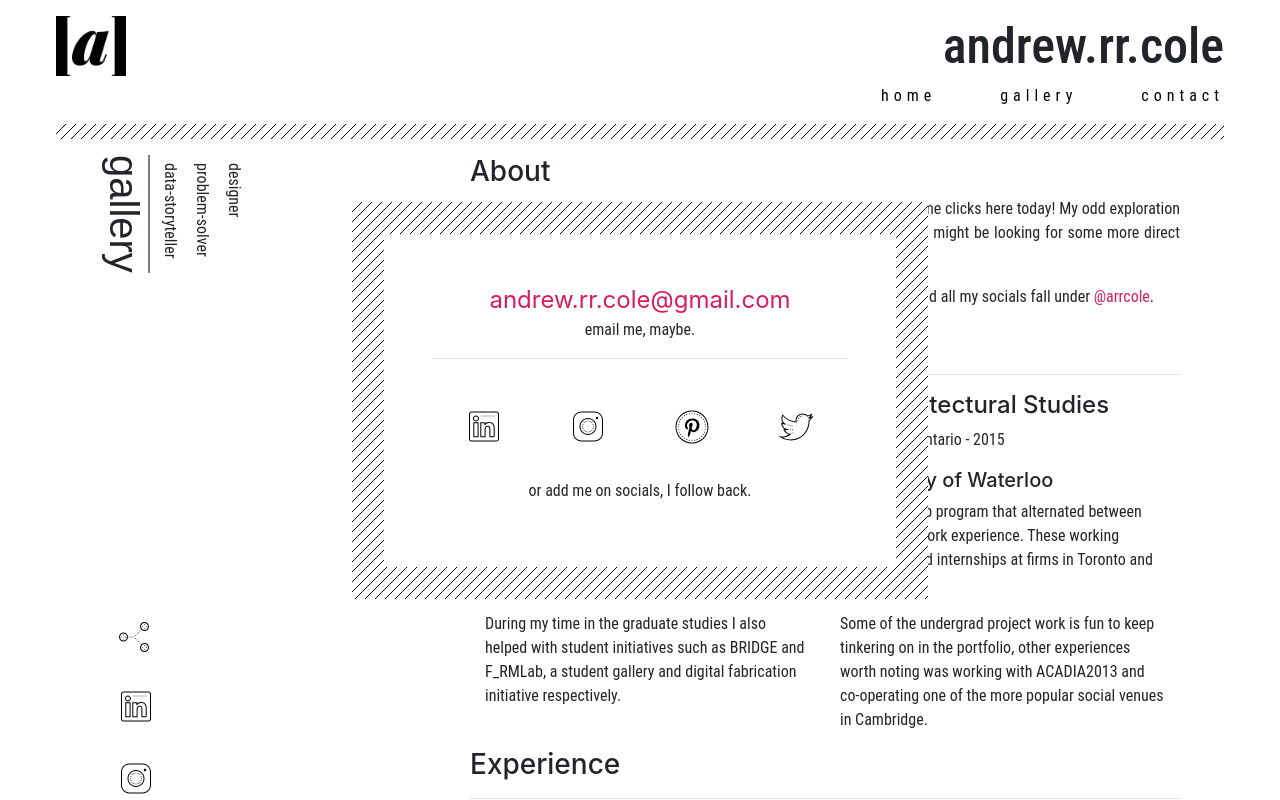
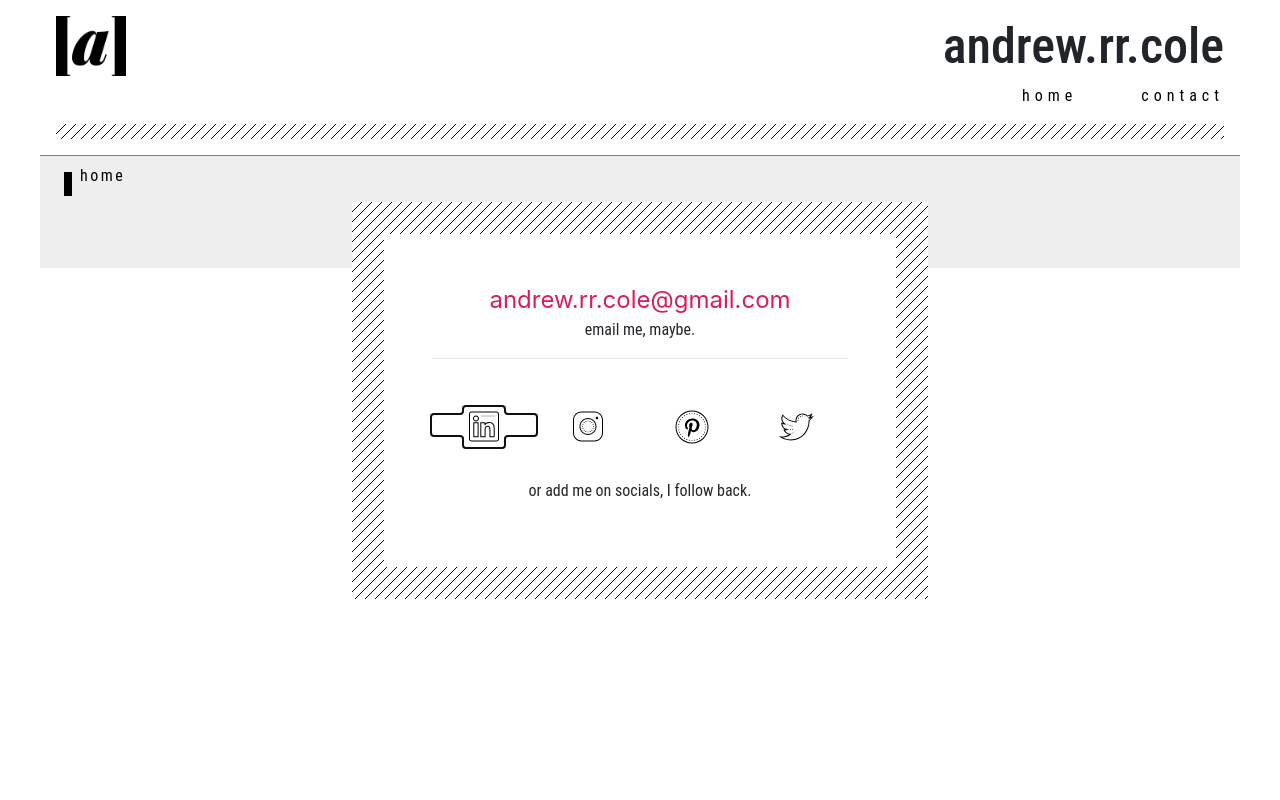
Before and after one commit to repcoleslaw/portfolio-2020, a React (Create React App) app: page /gallery in a window 1280 px wide. Both pictures are taken after a click on the item "contact". Shown: the top 800 px of the page. Built offline with nearby package versions, Linux system fonts and the light colour scheme.

Commit message:
firebase build 1 sans resume

```diff
--- a/src/App.js
+++ b/src/App.js
@@ -43,7 +43,7 @@ class App extends Component {
                     <div className="nav-bottom">
                       <ul id="sub-menu">
                         <li><Link to={'/'} className="nav-link">home</Link></li>
-                        <li><Link to={'/gallery'} className="nav-link">gallery</Link></li>
+                        {/* <li><Link to={'/gallery'} className="nav-link">gallery</Link></li> */}
                         <Popup trigger={<li className="nav-link">contact</li>}
                               modal
                               closeOnDocumentClick>
@@ -57,7 +57,7 @@ class App extends Component {
               </Container>
               <Switch>
                 <Route exact path='/' component={Home} />
-                <Route exact path='/gallery' component={Gallery} />
+                {/* <Route exact path='/gallery' component={Gallery} /> */}
               </Switch>
             {/*close content container*/}
             </div>
@@ -69,7 +69,7 @@ class App extends Component {
                   <p className="vertical-quote" id="changetag"></p>
                   <ul>
                     <li><Link className="foot-link" to={'/'}>home</Link></li>
-                    <li><Link className="foot-link" to={'/cv'}>cv</Link></li>
+                    {/* <li><Link className="foot-link" to={'/cv'}>cv</Link></li> */}
                     {/* <li><Link to={'/blog'}>blog</Link></li> */}
                   </ul>
                 </div>
--- a/src/components/common/modal.js
+++ b/src/components/common/modal.js
@@ -15,10 +15,10 @@ function Modal() {
 
       <hr/>
       <div id="modal-socials">
-        <img src={linkedIn} alt="linkedIn"></img>
-        <img src={instagram} alt="instagram"></img>
-        <img src={pinterest} alt="pinterest"></img>
-        <img src={twitter} alt="twitter"></img>
+            <a target="_blank" rel="noopener noreferrer" href="https://www.linkedin.com/in/andrewrrcole/"><img className="social-icon" alt="linkedin" src={linkedIn} /></a>
+                <a target="_blank" rel="noopener noreferrer" href="https://www.instagram.com/arrcole/"><img className="social-icon" alt="instagram" src={instagram} /></a>
+                <a target="_blank" rel="noopener noreferrer" href="https://www.pinterest.ca/andrewcole58/boards/"><img className="social-icon" alt="pinterest" src={pinterest} /></a>
+                <a target="_blank" rel="noopener noreferrer" href="https://twitter.com/arrcole"><img className="social-icon" alt="pinterest" src={twitter} /></a>
         <p className="modal-text">or add me on socials, I follow back.</p>
       </div>
       </div>
```
Also changed, not shown: firebase.json.
